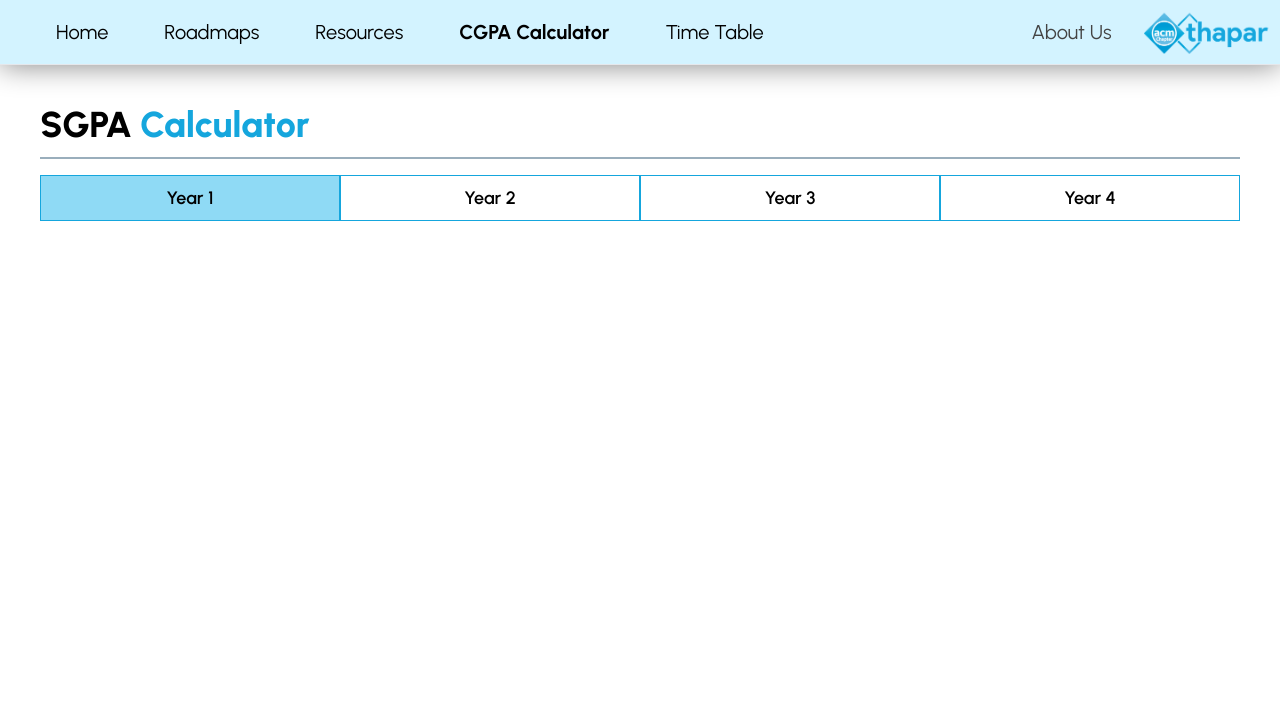
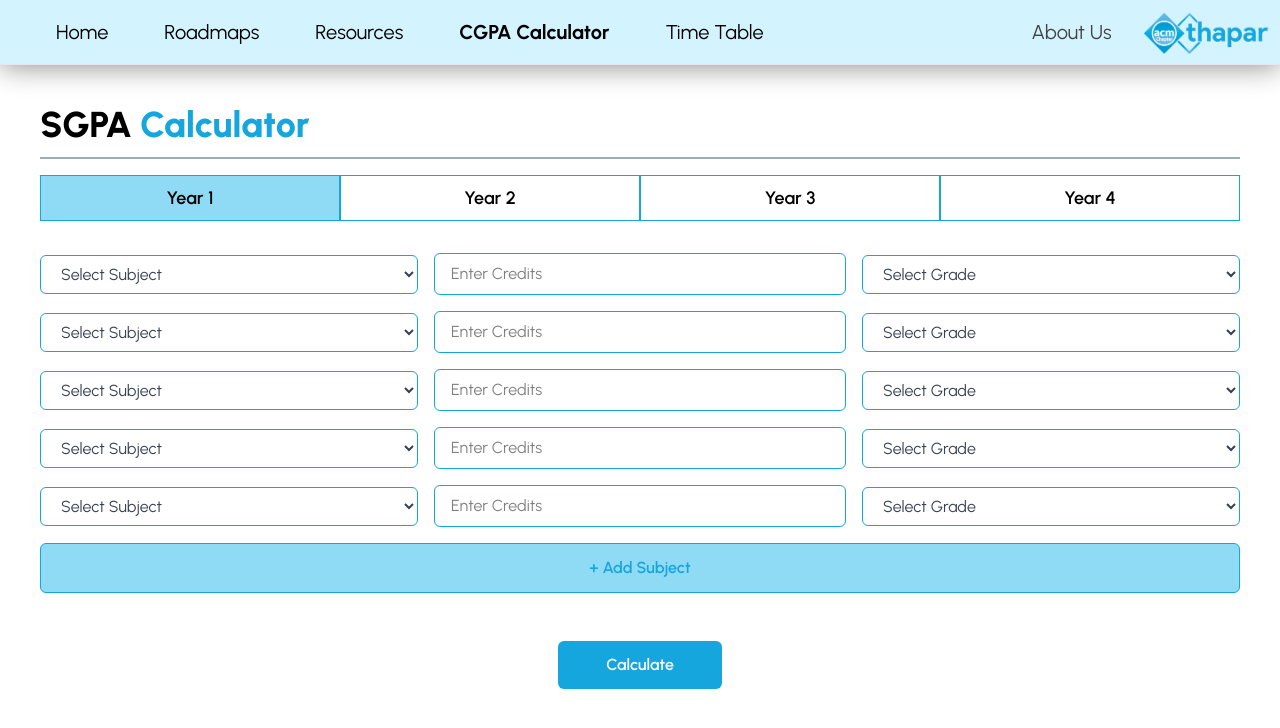
Before and after one commit to Gauransh-Arora/ACM-ResourceHub, a React (Vite) app in the folder frontend/: page /cgpa in a window 1280 px wide. Shown: the top 728 px of the page. Built offline with nearby package versions, Linux system fonts and the light colour scheme.

Commit message:
Changes in CGPA page

```diff
--- /dev/null
+++ b/frontend/src/components/CGPA_Input.jsx
@@ -0,0 +1,144 @@
+import React, { useState } from "react";
+
+// Subject data for different years
+const subjectsByYear = {
+  "Year 1": [
+    "Mathematics I",
+    "Physics",
+    "Chemistry",
+    "Engineering Drawing",
+    "Programming Fundamentals"
+  ],
+  "Year 2": [
+    "Mathematics II",
+    "Data Structures",
+    "Digital Logic",
+    "Computer Organization",
+    "Object Oriented Programming"
+  ],
+  "Year 3": [
+    "Database Systems",
+    "Operating Systems",
+    "Computer Networks",
+    "Software Engineering",
+    "Algorithm Analysis"
+  ],
+  "Year 4": [
+    "Machine Learning",
+    "Distributed Systems",
+    "Cybersecurity",
+    "Project Management",
+    "Final Year Project"
+  ]
+};
+
+const gradeOptions = ["A+", "A", "B+", "B", "C+", "C", "D", "F"];
+
+// Dropdown Component
+const Dropdown = ({ options = [], placeholder, value, onChange, className = "" }) => {
+  return (
+    <div className="relative flex-1">
+      <select
+        value={value}
+        onChange={(e) => onChange(e.target.value)}
+        className={`w-full px-4 py-2 border border-[#15A6DD] rounded-md bg-white text-gray-700 focus:outline-none focus:ring-2 focus:ring-[#15A6DD] ${className}`}
+      >
+        <option value="" disabled>{placeholder}</option>
+        {options.map((option) => (
+          <option key={option} value={option}>
+            {option}
+          </option>
+        ))}
+      </select>
+    </div>
+  );
+};
+
+// Subject Row Component
+const SubjectRow = ({ subjects, onSubjectChange, onCreditsChange, onGradeChange, subjectValue, creditsValue, gradeValue }) => {
+  return (
+    <div className="flex gap-4 items-center">
+      <Dropdown
+        options={subjects}
+        placeholder="Select Subject"
+        value={subjectValue}
+        onChange={onSubjectChange}
+      />
+      <input
+        type="number"
+        placeholder="Enter Credits"
+        value={creditsValue}
+        onChange={(e) => onCreditsChange(e.target.value)}
+        className="flex-1 px-4 py-2 border border-[#15A6DD] rounded-md focus:outline-none focus:ring-2 focus:ring-[#15A6DD]"
+        min="1"
+        max="6"
+      />
+      <Dropdown
+        options={gradeOptions}
+        placeholder="Select Grade"
+        value={gradeValue}
+        onChange={onGradeChange}
+      />
+    </div>
+  );
+};
+
+// Main CGPA Input Component
+const CGPA_Input = ({ selectedYear }) => {
+  const [subjects, setSubjects] = useState([
+    { id: 1, subject: "", credits: "", grade: "" },
+    { id: 2, subject: "", credits: "", grade: "" },
+    { id: 3, subject: "", credits: "", grade: "" },
+    { id: 4, subject: "", credits: "", grade: "" },
+    { id: 5, subject: "", credits: "", grade: "" }
+  ]);
+
+  const availableSubjects = subjectsByYear[selectedYear] || [];
+
+  const updateSubject = (id, field, value) => {
+    setSubjects(prev =>
+      prev.map(sub =>
+        sub.id === id ? { ...sub, [field]: value } : sub
+      )
+    );
+  };
+
+  const addSubject = () => {
+    const newId = Math.max(...subjects.map(s => s.id)) + 1;
+    setSubjects(prev => [...prev, { id: newId, subject: "", credits: "", grade: "" }]);
+  };
+
+  return (
+    <div className="space-y-4">
+      {subjects.map((subject) => (
+        <SubjectRow
+          key={subject.id}
+          subjects={availableSubjects}
+          subjectValue={subject.subject}
+          creditsValue={subject.credits}
+          gradeValue={subject.grade}
+          onSubjectChange={(value) => updateSubject(subject.id, 'subject', value)}
+          onCreditsChange={(value) => updateSubject(subject.id, 'credits', value)}
+          onGradeChange={(value) => updateSubject(subject.id, 'grade', value)}
+        />
+      ))}
+
+      <button
+        onClick={addSubject}
+        className="w-full py-3 bg-[#8FDAF5] border border-[#15A6DD] text-[#15A6DD] font-semibold rounded-md hover:bg-[#7DD3F0] transition-colors duration-300"
+      >
+        + Add Subject
+      </button>
+
+      <div className="flex justify-center mt-8">
+        <button
+          className="px-12 py-3 bg-[#15A6DD] text-white font-semibold rounded-md hover:bg-[#1296c7] transition-colors duration-300"
+        >
+          Calculate
+        </button>
+      </div>
+    </div>
+  );
+};
+
+export default CGPA_Input;
--- a/frontend/src/components/RoadmapTimeline.jsx
+++ b/frontend/src/components/RoadmapTimeline.jsx
@@ -2,7 +2,7 @@ import React from "react";
 
 const RoadmapTimeline = ({ weeks = [] }) => {
   return (
-    <div className="overflow-x-auto scrollbar-hide">
+    <div className="overflow-x-auto scrollbar-hidden">
       <div className="relative flex gap-16 px-8 py-30 w-max scroll-snap-x scroll-smooth">
         <div className="absolute top-1/2 left-0 w-full  bg-black z-0 h-1" />
 
--- a/frontend/src/pages/CGPAPage.jsx
+++ b/frontend/src/pages/CGPAPage.jsx
@@ -1,7 +1,8 @@
 import React, { useState } from "react";
+import CGPA_Input from "../components/CGPA_Input";
 
 const CGPAPage = () => {
-    const [selectedYear , setSelectedYear] = useState("Year 1");
+  const [selectedYear, setSelectedYear] = useState("Year 1");
   const years = ["Year 1", "Year 2", "Year 3", "Year 4"];
 
   return (
@@ -15,7 +16,7 @@ return (
         </span>
       </div>
       <hr className="my-3 border-t-2 border-[#9AAEBC] w-full" />
-    <div>
+
       <nav className="mt-4 mb-6 w-full">
         <ul className="flex text-lg font-semibold">
           {years.map((year) => (
@@ -24,7 +25,7 @@ return (
               className={`flex-1 text-center cursor-pointer border border-[#15A6DD] px-4 py-2 transition-colors duration-300 ${
                 selectedYear === year
                   ? "bg-[#8FDAF5]"
-                        : ""
+                  : "bg-white hover:bg-gray-50"
               }`}
               onClick={() => setSelectedYear(year)}
             >
@@ -33,6 +34,9 @@ return (
           ))}
         </ul>
       </nav>
+
+      <div className="mt-8">
+        <CGPA_Input selectedYear={selectedYear} />
       </div>
     </div>
   );
```
Lines whose indentation alone changed are shown as unchanged.
